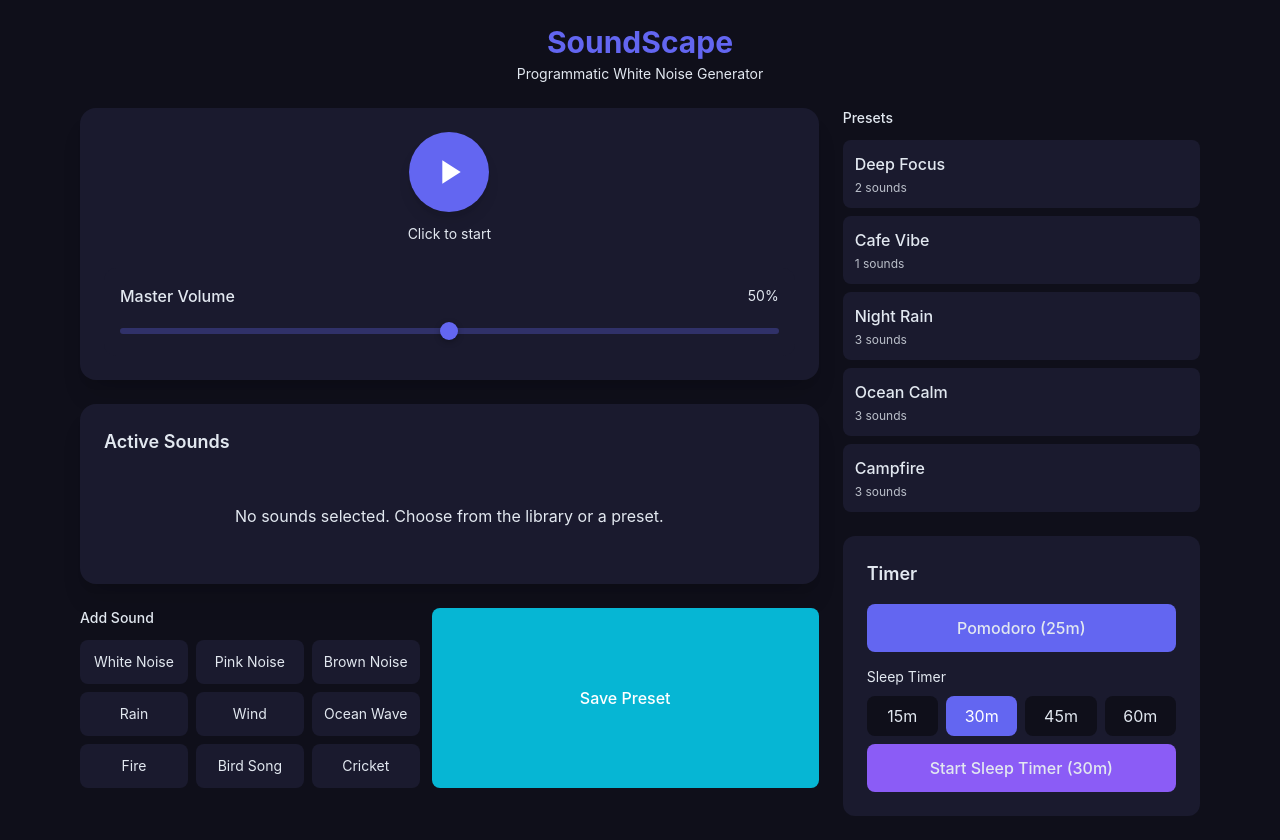
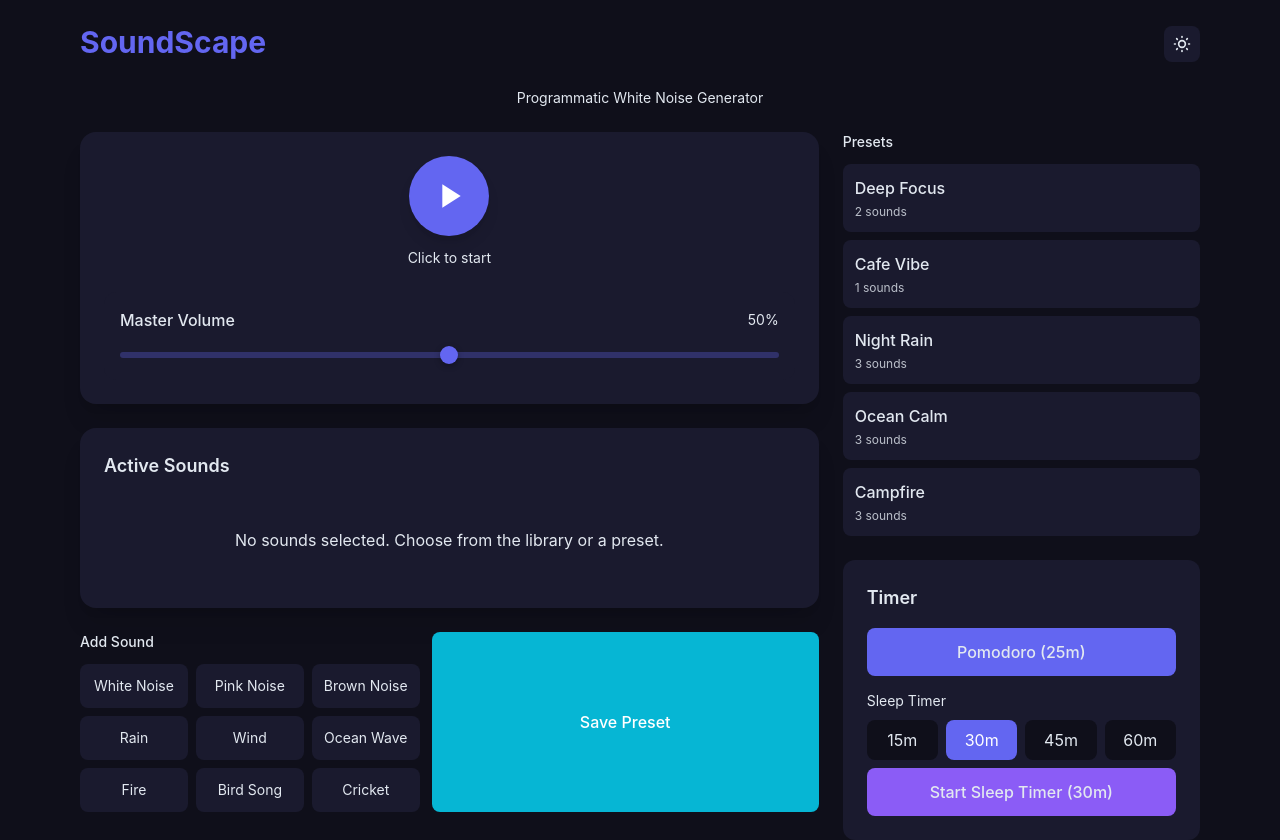
Before and after one commit to jinyounghwa/SoundScape, a React (Vite) app: page / in a window 1280 px wide. Shown: the top 840 px of the page. Built offline with nearby package versions, Linux system fonts and the light colour scheme.

Commit message:
feat: add theme toggle (dark/light mode)
- Create ThemeToggle component with sun/moon icons
- Add theme button to header
- Persist theme preference in LocalStorage
- Apply theme class to document root

```diff
--- a/src/App.tsx
+++ b/src/App.tsx
@@ -7,6 +7,7 @@ import { MasterVolume } from './components/MasterVolume';
 import { SoundLibrary } from './components/SoundLibrary';
 import { Visualizer } from './components/Visualizer';
 import { SavePresetModal } from './components/SavePresetModal';
+import { ThemeToggle } from './components/ThemeToggle';
 import { useAudioEngine } from './hooks/useAudioEngine';
 import { useTimer } from './hooks/useTimer';
 import type { Preset, SoundType } from './types';
@@ -53,10 +54,13 @@ function App() {
   return (
     <div className="min-h-screen bg-background text-text">
       <div className="container mx-auto px-4 py-6 max-w-6xl">
-        <header className="text-center mb-6">
+        <header className="text-center mb-6 flex items-center justify-between">
           <h1 className="text-3xl font-bold text-primary mb-1">SoundScape</h1>
+          <ThemeToggle />
+        </header>
+        <div className="text-center mb-6">
           <p className="text-sm text-text-muted">Programmatic White Noise Generator</p>
-        </header>
+        </div>
 
         <div className="grid grid-cols-1 lg:grid-cols-3 gap-6">
           <div className="lg:col-span-2 space-y-6">
--- /dev/null
+++ b/src/components/ThemeToggle.tsx
@@ -0,0 +1,39 @@
+import { useStore } from '../store';
+
+export function ThemeToggle() {
+  const { settings, setSettings } = useStore();
+
+  const toggleTheme = () => {
+    const newTheme = settings.theme === 'dark' ? 'light' : 'dark';
+    setSettings({ theme: newTheme });
+    document.documentElement.classList.toggle('dark');
+  };
+
+  return (
+    <button
+      onClick={toggleTheme}
+      className="p-2 rounded-lg bg-card hover:bg-primary/20 transition-colors"
+      aria-label="Toggle theme"
+    >
+      {settings.theme === 'dark' ? (
+        <svg className="w-5 h-5" fill="none" stroke="currentColor" viewBox="0 0 24 24">
+          <path
+            strokeLinecap="round"
+            strokeLinejoin="round"
+            strokeWidth={2}
+            d="M12 3v1m0 16v1m9-9h-1M4 12H3m15.364 6.364l-.707-.707M6.343 6.343l-.707-.707m12.728 0l-.707.707M6.343 17.657l-.707.707M16 12a4 4 0 11-8 0 4 4 0 018 0z"
+          />
+        </svg>
+      ) : (
+        <svg className="w-5 h-5" fill="none" stroke="currentColor" viewBox="0 0 24 24">
+          <path
+            strokeLinecap="round"
+            strokeLinejoin="round"
+            strokeWidth={2}
+            d="M20.354 15.354A9 9 0 018.646 3.646 9.003 9.003 0 0012 21a9.003 9.003 0 008.354-5.646z"
+          />
+        </svg>
+      )}
+    </button>
+  );
+}
```
